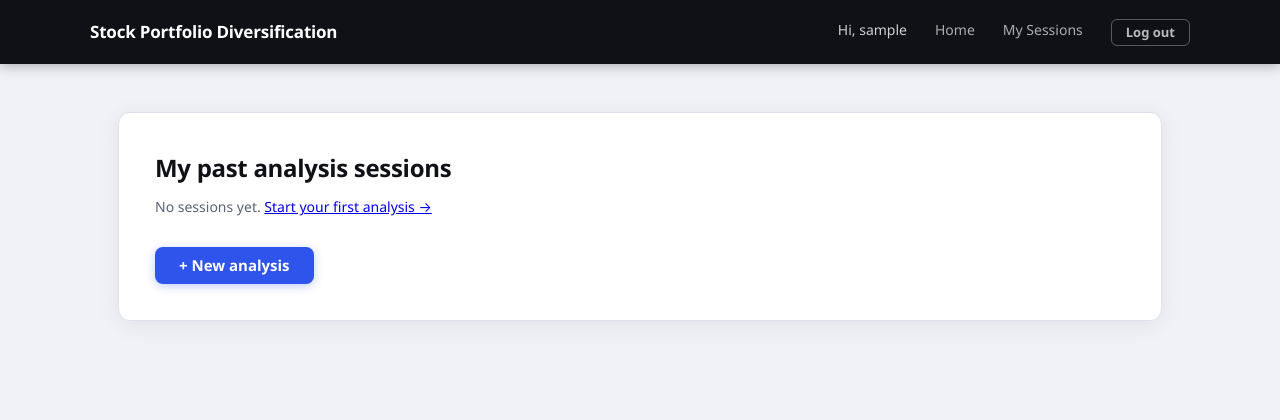
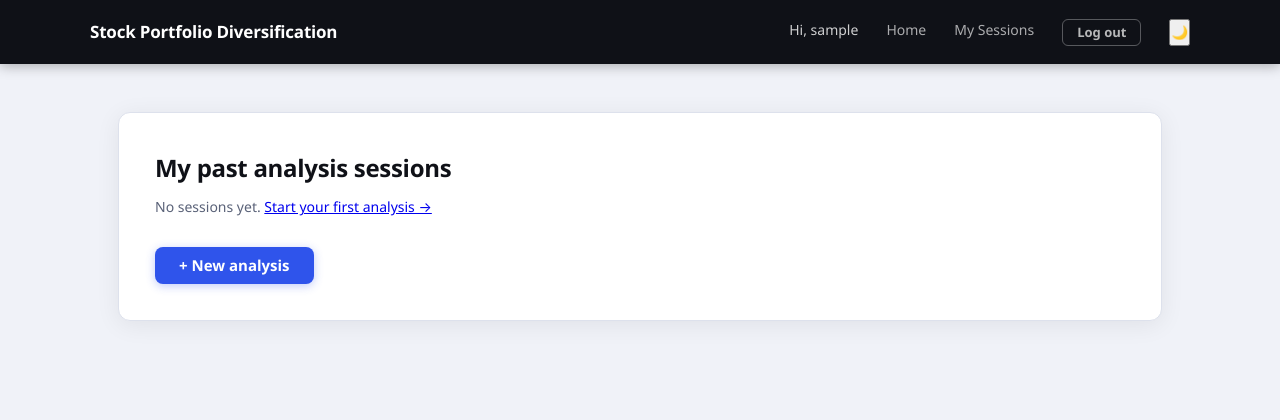
Before and after one commit to Bhavyamahan/stock-portfolio-diversification, a Flask app: page /history in a window 1280 px wide. Shown: the top 420 px of the page. Run offline with Flask 3, Linux system fonts and the light colour scheme; the visitor is signed in with stand-in values (Sample User, id 1); data that the repository does not hold is empty; some libraries are stand-ins or nearby versions.

Commit message:
base.html

```diff
--- a/app/templates/base.html
+++ b/app/templates/base.html
@@ -1,5 +1,5 @@
 <!DOCTYPE html>
-<html lang="en">
+<html lang="en" data-theme="light">
 <head>
   <meta charset="UTF-8" />
   <meta name="viewport" content="width=device-width, initial-scale=1.0"/>
@@ -20,9 +20,13 @@
           <a href="/login">Log in</a>
           <a href="/signup" class="btn btn--signup">Sign up</a>
         {% endif %}
+        <button class="dark-toggle" id="darkToggle" onclick="toggleDark()" title="Toggle dark mode">
+          <span id="darkIcon">🌙</span>
+        </button>
       </nav>
     </div>
   </header>
+
   <main>
     {% with messages = get_flashed_messages(with_categories=true) %}
       {% for category, message in messages %}
@@ -31,9 +35,11 @@
     {% endwith %}
     {% block content %}{% endblock %}
   </main>
+
   <footer>
     <p>Stock Portfolio Diversification Analyzer · Built with Python & Flask</p>
   </footer>
+
   <script src="{{ url_for('static', filename='js/main.js') }}"></script>
   {% block scripts %}{% endblock %}
 </body>
```
